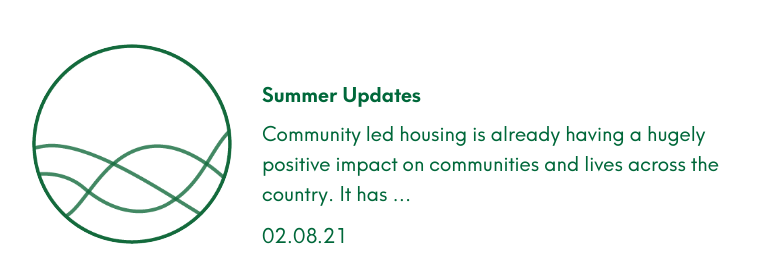
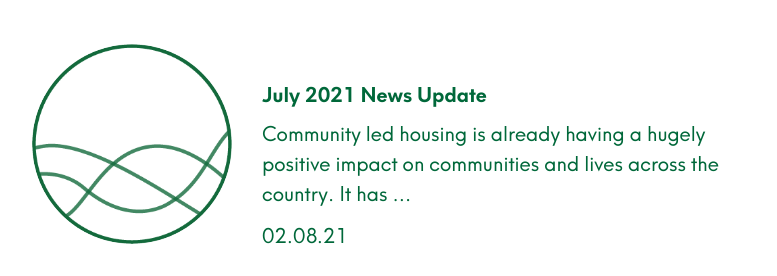
Before and after one commit to johnpuddephatt/oclt, a Jekyll site: the page built from _pages/news.md, in a window 1280 px wide and 900 px high, scrolled down 697 px. Shown: the part 184-460 px from the top of the window, without its empty margins (248-1025 px from the left). Built offline with Jekyll 4.4.1, drawn with Linux system fonts in a browser that asks for light colours.

Commit message:
Update from Forestry.io Oxfordshire CLT updated _posts/2021-08-02-summer-updates.md

```diff
--- a/_posts/2021-08-02-summer-updates.md
+++ b/_posts/2021-08-02-summer-updates.md
@@ -1,6 +1,6 @@
 ---
 layout: post
-title: Summer Updates
+title: July 2021 News Update
 image: "/uploads/oclt_logo.png"
 tags: []
 
```
